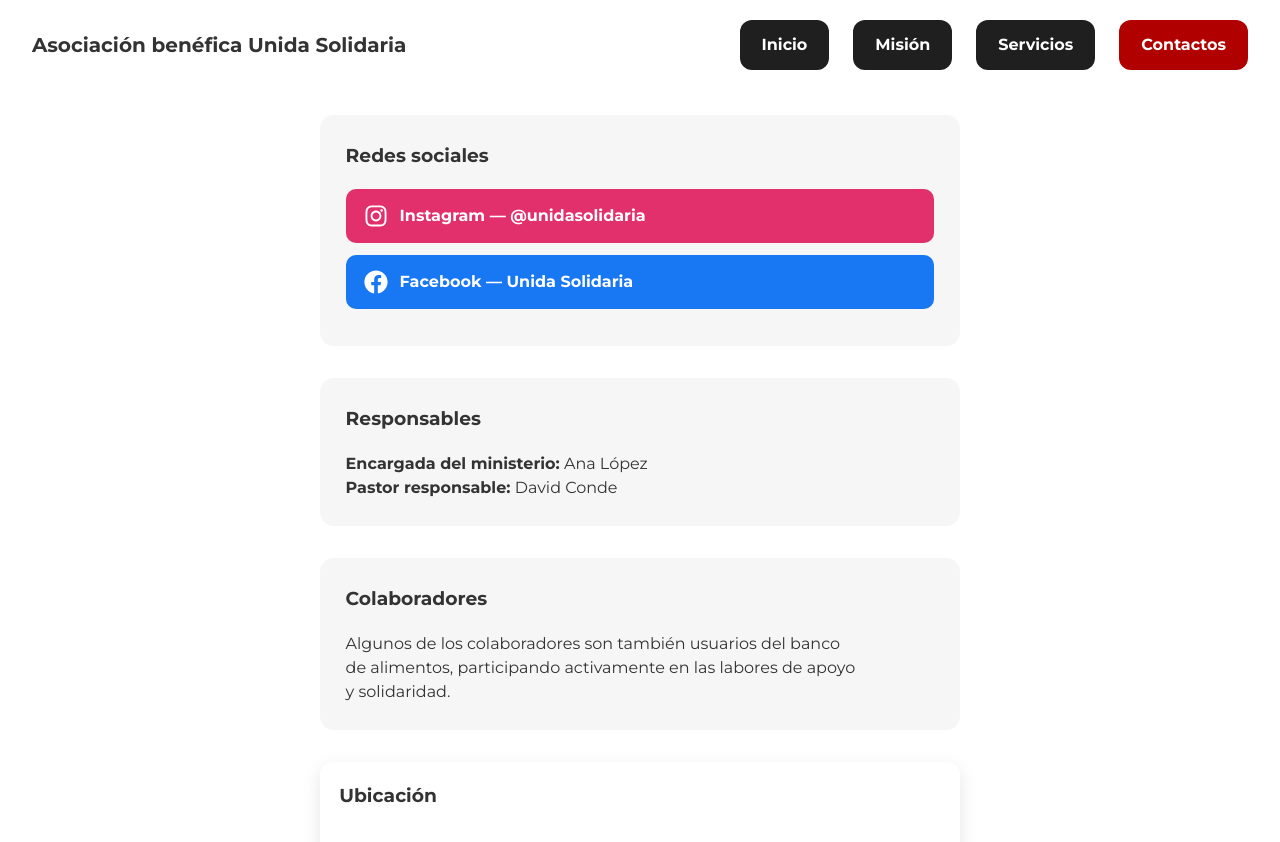
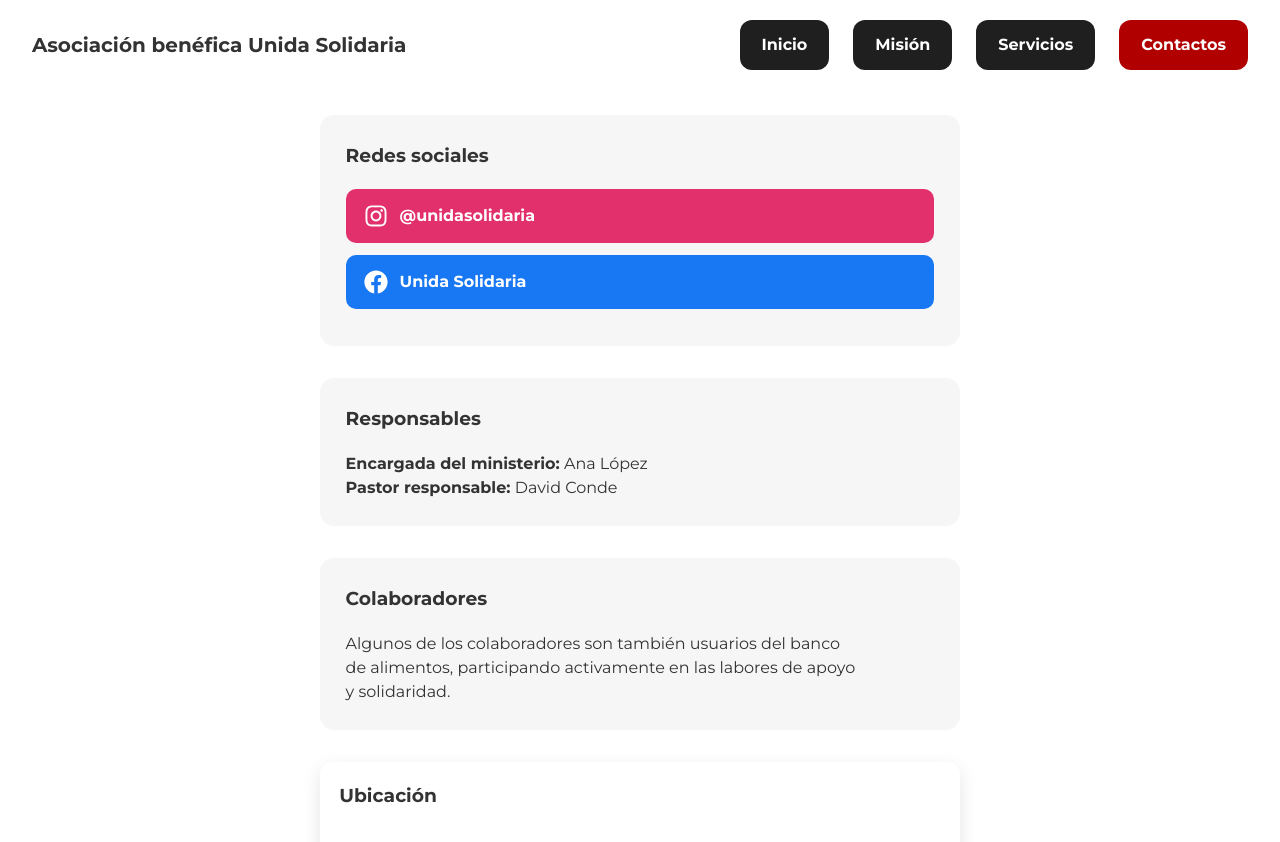
Before and after one commit to adilarshidin/unidasolidaria, a React (Vite) app: page /contacts in a window 1280 px wide. Shown: the top 842 px of the page. Built offline with nearby package versions, Linux system fonts and the light colour scheme; grey boxes are pictures that could not be loaded.

Commit message:
style: shorten contact naming

```diff
--- a/src/components/Contacts.tsx
+++ b/src/components/Contacts.tsx
@@ -95,7 +95,7 @@ const Contacts = () => {
             style={{ backgroundColor: "#E1306C" }}
           >
             <FaInstagram />
-            Instagram — @unidasolidaria
+            @unidasolidaria
           </SocialLink>
 
           <SocialLink
@@ -105,7 +105,7 @@ const Contacts = () => {
             style={{ backgroundColor: "#1877F2" }}
           >
             <FaFacebook />
-            Facebook — Unida Solidaria
+            Unida Solidaria
           </SocialLink>
         </InfoCard>
 
```
